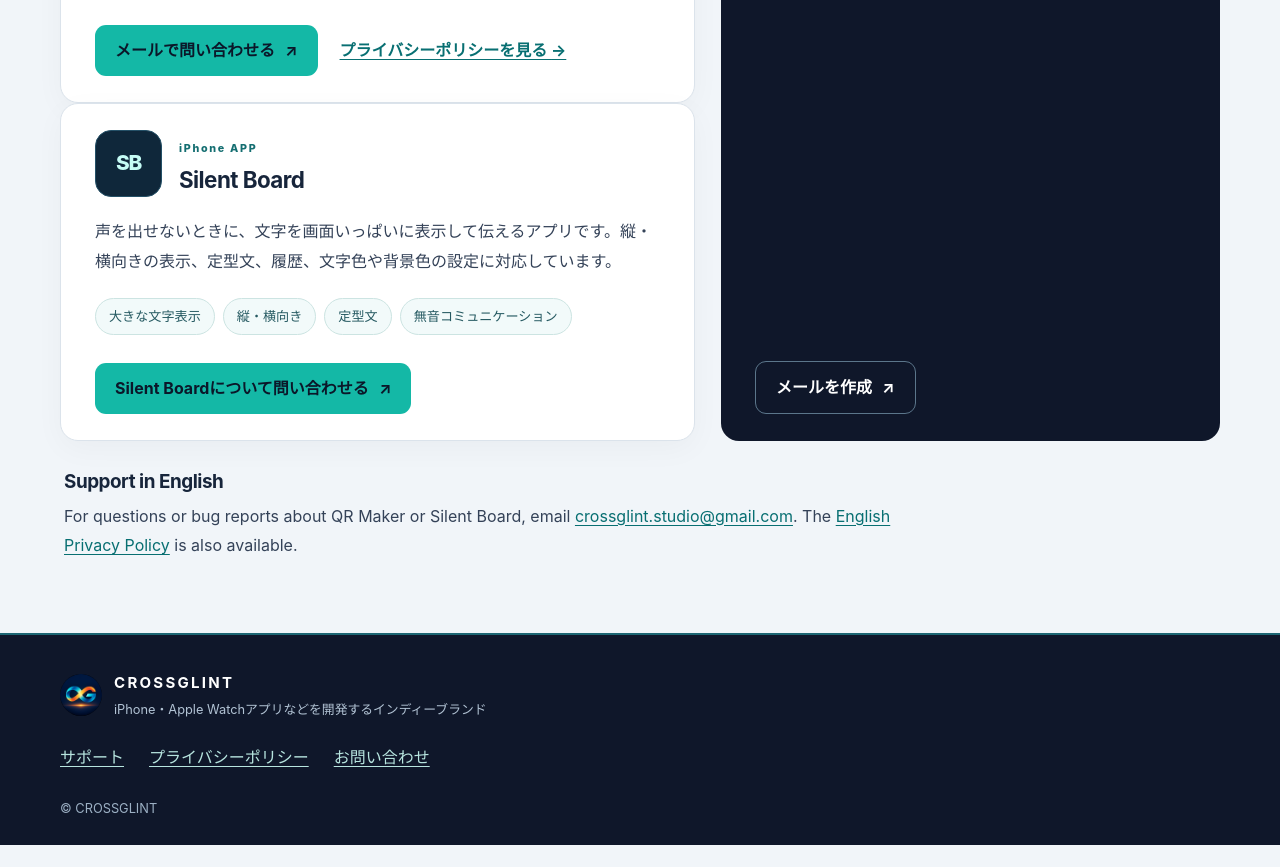
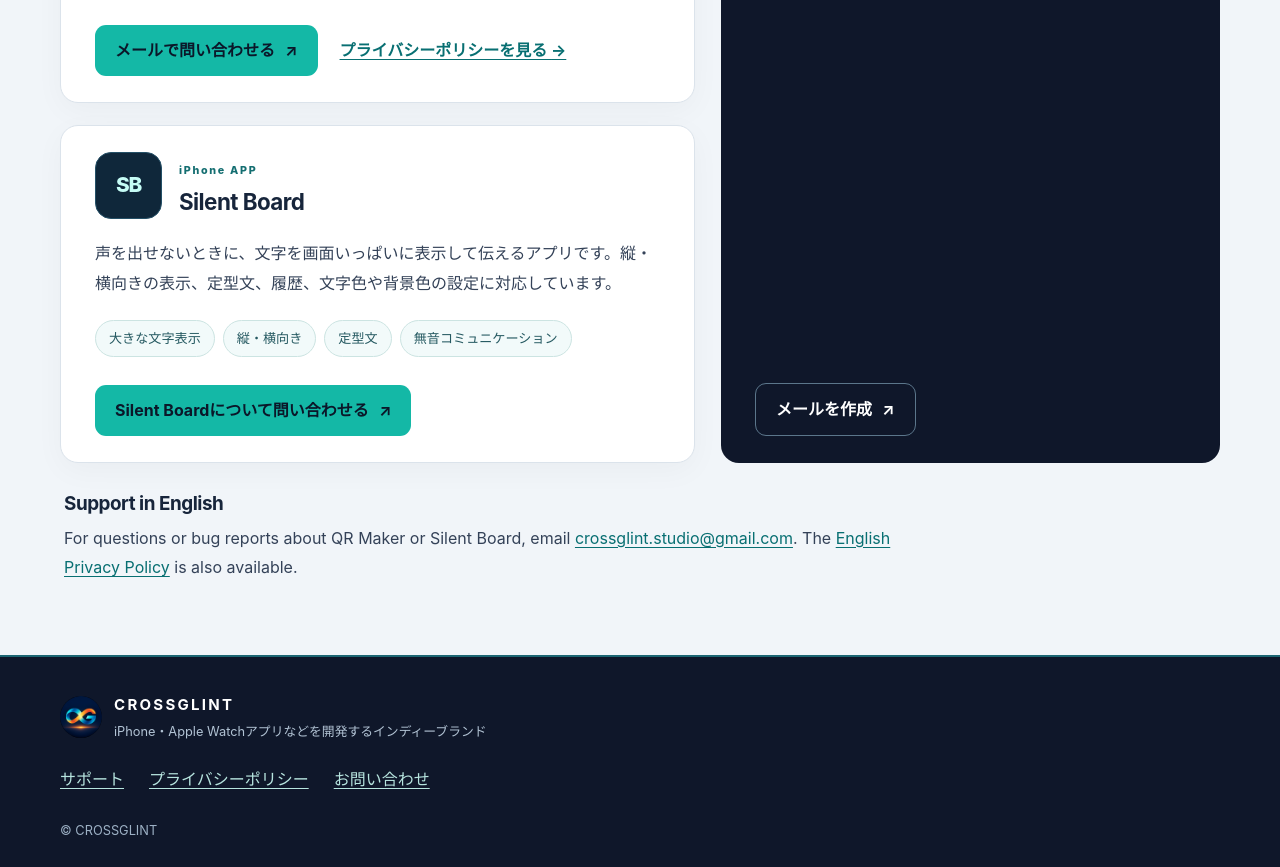
Before and after one commit to y-ji/crossglint-support, a plain HTML site: page index.html in a window 1280 px wide. Shown: the part 831-1698 px from the top of the page. Before the commit the page ends 1676 px from the top, so only its background shows below. Drawn offline with Linux system fonts and the light colour scheme.

Commit message:
style: space multiple app-support cards consistently across viewport sizes

```diff
--- a/style.css
+++ b/style.css
@@ -56,6 +56,7 @@ p { margin-bottom: 1em; }
 .section-heading { margin-bottom: 18px; }
 .section-heading h2 { margin-bottom: 0; }
 .product-card { background: white; border-radius: var(--radius); border: 1px solid var(--line); padding: clamp(22px, 4vw, 38px); box-shadow: 0 8px 30px rgba(15,23,42,.035); }
+.product-card + .product-card { margin-top: 22px; }
 .product-heading { display: flex; align-items: center; gap: 17px; margin-bottom: 20px; }
 .product-initial { width: 67px; height: 67px; flex: 0 0 67px; display: grid; place-items: center; border-radius: 16px; background: #0f273a; color: #c5fcf5; font-weight: 800; font-size: 1.3rem; letter-spacing: -.06em; border: 1px solid #245067; }
 .product-label { color: #146e71; font-size: .67rem; letter-spacing: .16em; font-weight: 800; }
```
